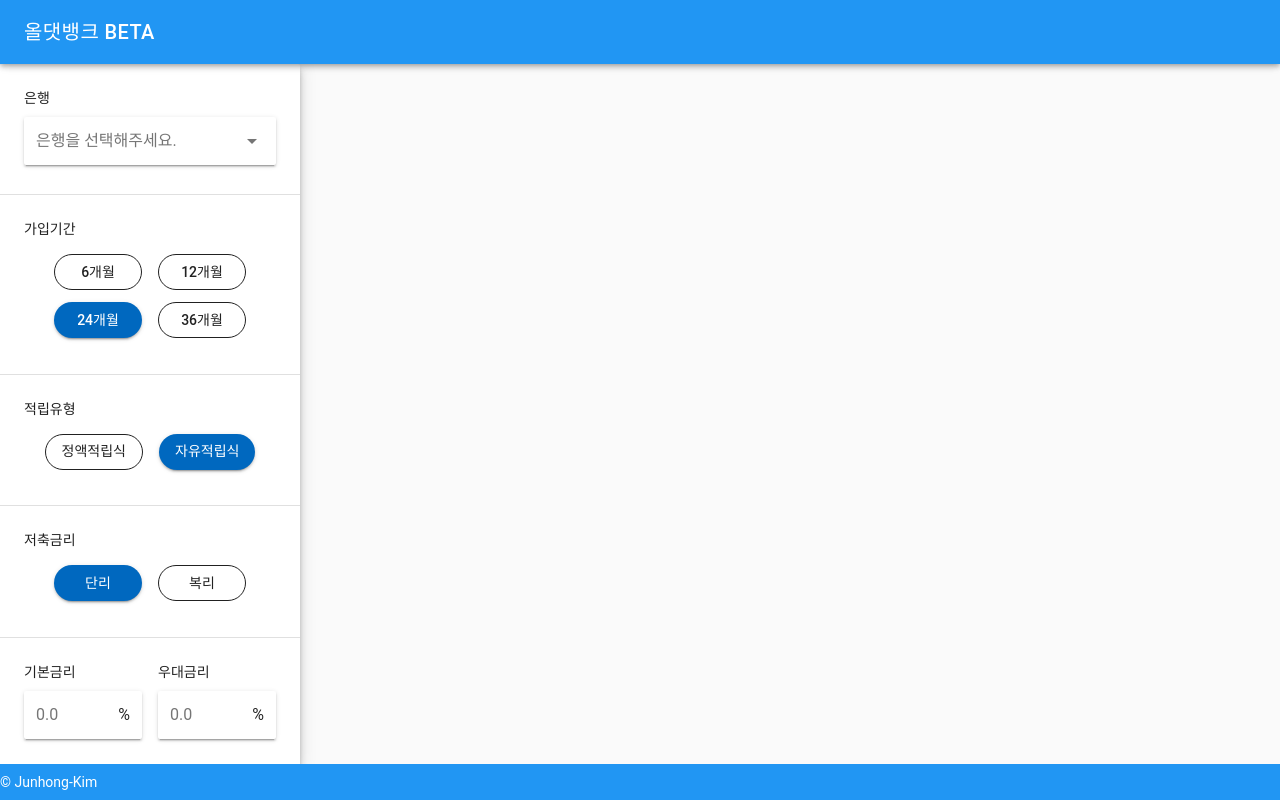
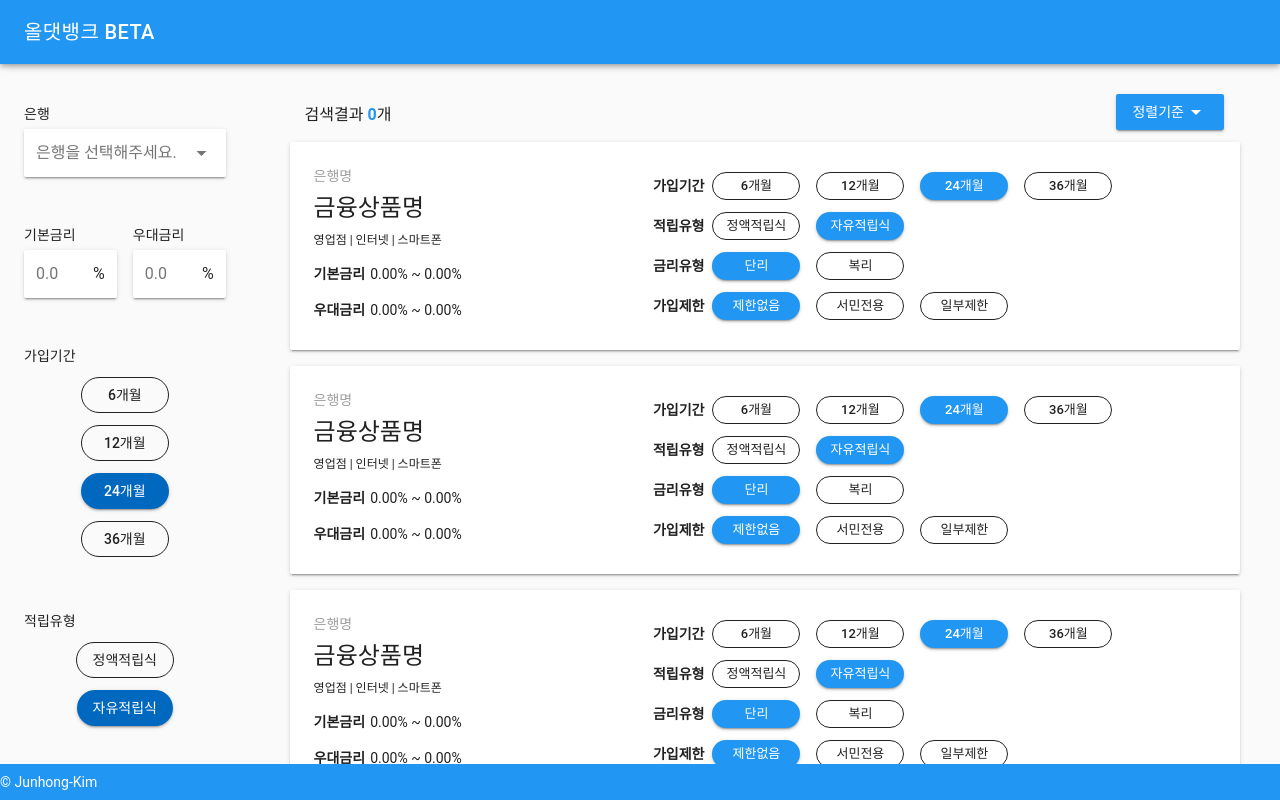
Before and after one commit to Junhong-Kim/allthatbank-frontend, a Vue app: page / in a window 1280 px wide. Shown: the top 800 px of the page. Built offline with nearby package versions, Linux system fonts and the light colour scheme.

Commit message:
Add: saving product card

```diff
--- /dev/null
+++ b/src/components/SavingProduct/SavingProductCard.vue
@@ -0,0 +1,75 @@
+<template>
+  <v-card style="cursor: pointer;">
+    <v-container mb-3>
+      <v-layout row wrap>
+        <v-layout column>
+          <v-flex>
+            <span class="grey--text">은행명</span>
+          </v-flex>
+          <v-flex>
+            <span class="headline">금융상품명</span>
+          </v-flex>
+          <v-flex>
+            <span class="caption">영업점 | 인터넷 | 스마트폰</span>
+          </v-flex>
+          <v-flex>
+            <v-layout row style="padding-top: 10px;">
+              <span style="padding-right: 5px;"><b>기본금리</b></span>
+              <span>0.00%</span>
+              <span>&nbsp;~&nbsp;</span>
+              <span>0.00%</span>
+            </v-layout>
+          </v-flex>
+          <v-flex>
+            <v-layout row style="padding-top: 10px;">
+              <span style="padding-right: 5px;"><b>우대금리</b></span>
+              <span>0.00%</span>
+              <span>&nbsp;~&nbsp;</span>
+              <span>0.00%</span>
+            </v-layout>
+          </v-flex>
+        </v-layout>
+        <v-spacer></v-spacer>
+        <v-layout column v-if="this.$vuetify.breakpoint.width > 960">
+          <v-flex>
+            <v-layout row>
+              <span style="padding-top: 10px;"><b>가입기간</b></span>
+              <v-btn outline round small>6개월</v-btn>
+              <v-btn outline round small>12개월</v-btn>
+              <v-btn ripple round small color="primary">24개월</v-btn>
+              <v-btn outline round small>36개월</v-btn>
+            </v-layout>
+          </v-flex>
+          <v-flex>
+            <v-layout row>
+              <span style="padding-top: 10px;"><b>적립유형</b></span>
+              <v-btn outline round small>정액적립식</v-btn>
+              <v-btn ripple round small color="primary">자유적립식</v-btn>
+            </v-layout>
+          </v-flex>
+          <v-flex>
+            <v-layout row>
+              <span style="padding-top: 10px;"><b>금리유형</b></span>
+              <v-btn ripple round small color="primary">단리</v-btn>
+              <v-btn outline round small>복리</v-btn>
+            </v-layout>
+          </v-flex>
+          <v-flex>
+            <v-layout row>
+              <span style="padding-top: 10px;"><b>가입제한</b></span>
+              <v-btn ripple round small color="primary">제한없음</v-btn>
+              <v-btn outline round small>서민전용</v-btn>
+              <v-btn outline round small>일부제한</v-btn>
+            </v-layout>
+          </v-flex>
+        </v-layout>
+      </v-layout>
+    </v-container>
+  </v-card>
+</template>
+
+<script>
+export default {
+
+}
+</script>
--- a/src/components/SavingProduct/SavingProductOption.vue
+++ b/src/components/SavingProduct/SavingProductOption.vue
@@ -1,17 +1,17 @@
 <template>
-  <v-layout fill-height row>
-    <v-sheet class="d-flex" color="white" width="300px" :elevation="6">
+  <v-layout fill-height row mt-3>
+    <v-sheet color="transparent">
       <v-layout column>
         <v-flex ma-3 pa-2>
           <span>은행</span>
-          <v-layout text-xs-center mt-2>
+          <v-layout text-xs-center mt-1>
             <v-flex>
               <v-combobox
                 v-model="selectedBanks"
                 :items="banks"
                 label="은행을 선택해주세요."
                 solo
-                small-chips
+                chips
                 clearable
                 multiple
                 hide-details
@@ -19,11 +19,34 @@
             </v-flex>
           </v-layout>
         </v-flex>
-        <v-divider></v-divider>
+        <v-flex pa-2>
+          <v-form>
+            <v-container>
+              <v-layout row>
+                <v-flex>
+                  <span>기본금리</span>
+                  <v-layout text-xs-center mt-1>
+                    <v-flex>
+                      <v-text-field label="0.0" solo hide-details suffix="%"></v-text-field>
+                    </v-flex>
+                  </v-layout>
+                </v-flex>
+                <v-flex>
+                  <span>우대금리</span>
+                  <v-layout text-xs-center mt-1>
+                    <v-flex>
+                      <v-text-field label="0.0" solo hide-details suffix="%"></v-text-field>
+                    </v-flex>
+                  </v-layout>
+                </v-flex>
+              </v-layout>
+            </v-container>
+          </v-form>
+        </v-flex>
         <v-flex ma-3 pa-2>
           <v-layout column>
             <span>가입기간</span>
-            <v-layout text-xs-center mt-2>
+            <v-layout text-xs-center mt-1>
               <v-flex>
                 <v-btn outline round>6개월</v-btn>
                 <v-btn outline round>12개월</v-btn>
@@ -37,50 +60,32 @@
             </v-layout>
           </v-layout>
         </v-flex>
-        <v-divider></v-divider>
         <v-flex ma-3 pa-2>
           <span>적립유형</span>
-          <v-layout text-xs-center mt-2>
+          <v-layout text-xs-center mt-1>
             <v-flex>
               <v-btn outline round>정액적립식</v-btn>
               <v-btn ripple round color="accent">자유적립식</v-btn>
             </v-flex>
           </v-layout>
         </v-flex>
-        <v-divider></v-divider>
         <v-flex ma-3 pa-2>
-          <span>저축금리</span>
-          <v-layout text-xs-center mt-2>
+          <span>금리유형</span>
+          <v-layout text-xs-center mt-1>
             <v-flex>
               <v-btn ripple round color="accent">단리</v-btn>
               <v-btn outline round>복리</v-btn>
             </v-flex>
           </v-layout>
         </v-flex>
-        <v-divider></v-divider>
-        <v-flex pa-2>
-          <v-form>
-            <v-container>
-              <v-layout row>
-                <v-flex>
-                  <span>기본금리</span>
-                  <v-layout text-xs-center mt-2>
-                    <v-flex>
-                      <v-text-field label="0.0" solo hide-details suffix="%"></v-text-field>
-                    </v-flex>
-                  </v-layout>
-                </v-flex>
-                <v-flex>
-                  <span>우대금리</span>
-                  <v-layout text-xs-center mt-2>
-                    <v-flex>
-                      <v-text-field label="0.0" solo hide-details suffix="%"></v-text-field>
-                    </v-flex>
-                  </v-layout>
-                </v-flex>
-              </v-layout>
-            </v-container>
-          </v-form>
+        <v-flex ma-3 pa-2>
+          <span>가입제한</span>
+          <v-layout text-xs-center mt-1>
+            <v-flex>
+              <v-btn ripple round color="accent">제한없음</v-btn>
+              <v-btn outline round>서민전용</v-btn>
+            </v-flex>
+          </v-layout>
         </v-flex>
       </v-layout>
     </v-sheet>
--- a/src/views/SavingProduct.vue
+++ b/src/views/SavingProduct.vue
@@ -1,13 +1,60 @@
 <template>
-  <saving-product-option v-if="this.$vuetify.breakpoint.width > 960"></saving-product-option>
+  <v-layout row>
+    <v-flex md3 lg3 xl3>
+      <saving-product-option v-if="this.$vuetify.breakpoint.width > 960"></saving-product-option>
+    </v-flex>
+    <v-flex xs12 ml-3 mr-3>
+      <v-container>
+        <v-layout column>
+          <v-layout row text-xs-center mr-2>
+            <span class="subheading" style="padding: 15px;">검색결과 <span class="blue--text"><b>0</b></span>개</span>
+            <v-spacer></v-spacer>
+            <v-btn color="primary" v-if="this.$vuetify.breakpoint.width < 960">
+              상품옵션
+              <v-icon>
+                filter_list
+              </v-icon>
+            </v-btn>
+            <div class="text-xs-center">
+              <v-menu offset-y>
+                <v-btn
+                  slot="activator"
+                  color="primary"
+                  dark
+                >
+                  정렬기준
+                  <v-icon>
+                    arrow_drop_down
+                  </v-icon>
+                </v-btn>
+                <v-list>
+                  <v-list-tile
+                    v-for="(item, index) in ['기본금리', '우대금리']"
+                    :key="index"
+                  >
+                    <v-list-tile-title>{{ item }}</v-list-tile-title>
+                  </v-list-tile>
+                </v-list>
+              </v-menu>
+            </div>
+          </v-layout>
+          <v-flex v-for="(value, index) in 10" :key="index">
+            <saving-product-card></saving-product-card>
+          </v-flex>
+        </v-layout>
+      </v-container>
+    </v-flex>
+  </v-layout>
 </template>
 
 <script>
 import SavingProductOption from '@/components/SavingProduct/SavingProductOption'
+import SavingProductCard from '@/components/SavingProduct/SavingProductCard'
 
 export default {
   components: {
-    SavingProductOption
+    SavingProductOption,
+    SavingProductCard
   }
 }
 </script>
```
